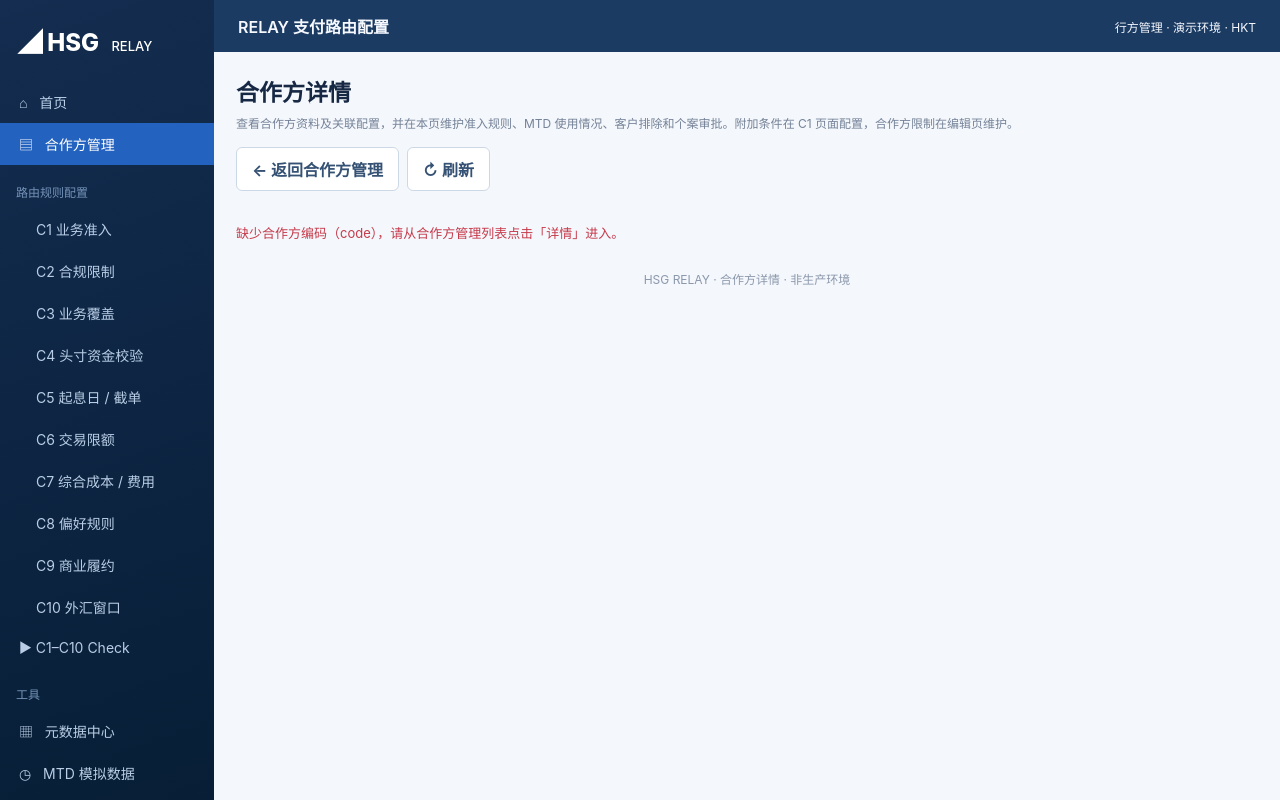
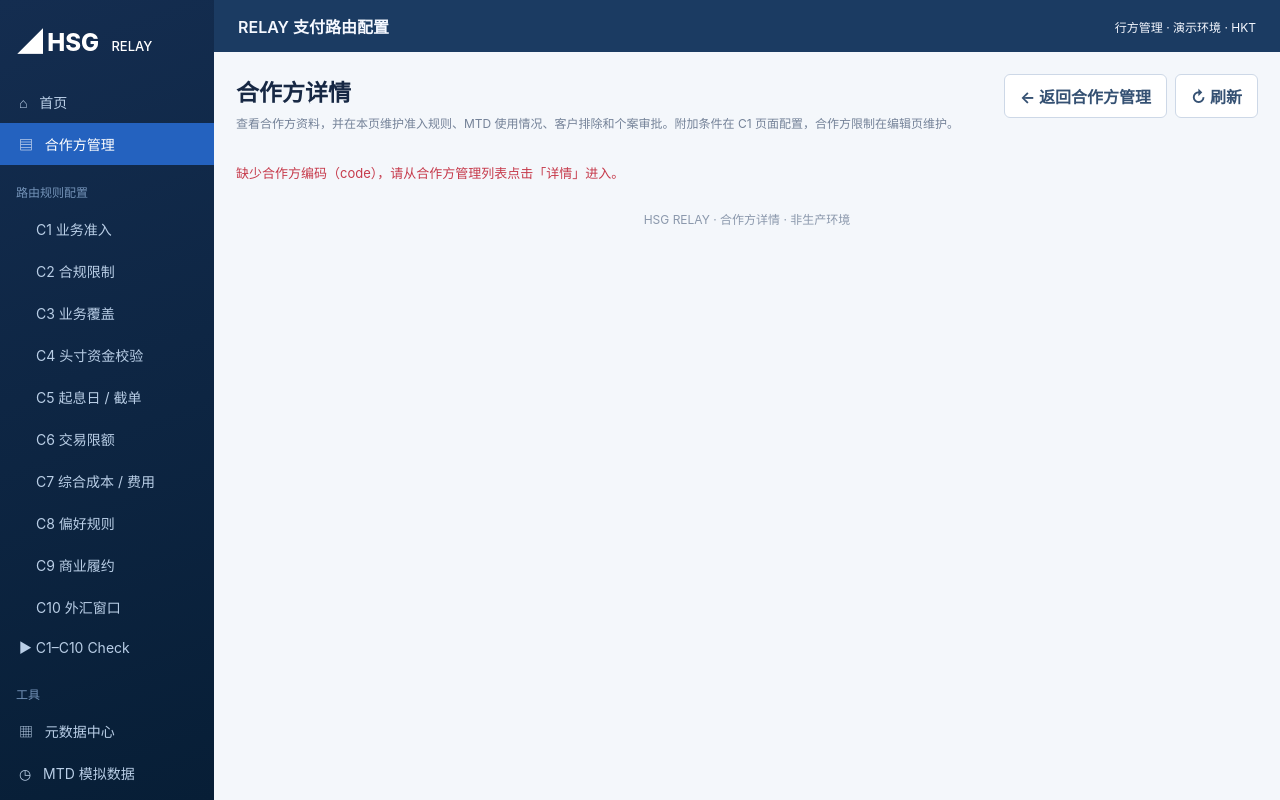
Before and after one commit to jacklau1688523/hsg-relay-demo, a Spring Boot app: page /provider-detail.html in a window 1280 px wide. Run offline with Spring Boot 4, Linux system fonts and the light colour scheme.

Commit message:
c1 配置优化

```diff
--- a/src/main/resources/static/provider-detail.html
+++ b/src/main/resources/static/provider-detail.html
@@ -154,7 +154,7 @@
             <div class="toplinks"><a href="/providers.html">← 合作方管理</a></div>
             <div class="heading page-intro">
                 <div><h1>合作方详情</h1>
-                    <div class="muted">查看合作方资料及关联配置，并在本页维护准入规则、MTD 使用情况、客户排除和个案审批。附加条件在 C1 页面配置，合作方限制在编辑页维护。
+                    <div class="muted">查看合作方资料，并在本页维护准入规则、MTD 使用情况、客户排除和个案审批。附加条件在 C1 页面配置，合作方限制在编辑页维护。
                     </div>
                 </div>
                 <div class="actions">
@@ -177,7 +177,6 @@
                                 <button type="button" class="tab" data-tab="usage">MTD 使用情况</button>
                                 <button type="button" class="tab" data-tab="exclusions">客户排除管理</button>
                                 <button type="button" class="tab" data-tab="approvals">个案审批管理</button>
-                                <button type="button" class="tab" data-tab="related">关联配置</button>
                                 <button type="button" class="tab" data-tab="restrictions">合作方限制</button>
                                 <button type="button" class="tab" data-tab="audit">变更记录</button>
                             </div>
@@ -186,7 +185,6 @@
                             <div id="usageView" class="hidden"></div>
                             <div id="exclusionsView" class="hidden"></div>
                             <div id="approvalsView" class="hidden"></div>
-                            <div id="relatedView" class="hidden"></div>
                             <div id="restrictionsView" class="hidden"></div>
                             <div id="auditView" class="hidden"></div>
                         </div>
--- a/src/main/resources/static/provider-detail.js
+++ b/src/main/resources/static/provider-detail.js
@@ -1,18 +1,14 @@
 'use strict';
-// 合作方详情：/provider-detail.html?code=合作方编码[&tab=appetites|usage|exclusions|approvals|related|restrictions|audit]
+// 合作方详情：/provider-detail.html?code=合作方编码[&tab=appetites|usage|exclusions|approvals|restrictions|audit]
 // 基础资料只读；准入规则、MTD、客户排除和个案审批在本页按合作方管理。
 const state = {view: null, tags: [], tab: 'base', request: 0};
 const params = new URLSearchParams(location.search);
 const code = params.get('code');
-const TABS = ['base', 'appetites', 'usage', 'exclusions', 'approvals', 'related', 'restrictions', 'audit'];
+const TABS = ['base', 'appetites', 'usage', 'exclusions', 'approvals', 'restrictions', 'audit'];
 
 // 打开独立编辑页；带 tab 时直接切到对应页签
 function editHref(tab) {
     return `/provider-edit.html?code=${encodeURIComponent(state.view.provider.code)}${tab ? `&tab=${tab}` : ''}`;
-}
-
-function table(headers, rows) {
-    return `<div class="tablewrap"><table><thead><tr>${headers.map(h => `<th>${esc(h)}</th>`).join('')}</tr></thead><tbody>${rows.length ? rows.map(row => `<tr>${row.map(c => `<td>${esc(c)}</td>`).join('')}</tr>`).join('') : `<tr><td colspan="${headers.length}">暂无配置</td></tr>`}</tbody></table></div>`;
 }
 
 function pretty(text) {
@@ -21,10 +17,6 @@ function pretty(text) {
     } catch {
         return text || '无';
     }
-}
-
-function section(title, href, body) {
-    return `<div class="subheading">${title} ${href ? `<a href="${href}">去维护 ↗</a>` : ''}</div>${body}`;
 }
 
 function fact(label, value) {
@@ -171,24 +163,6 @@ function renderApprovals({rows, clients}) {
         + `<div class="tablewrap"><table><thead><tr><th>ID</th><th>客户</th><th>流转类别</th><th>审批编号</th><th>生效时间</th><th>失效时间</th><th>状态</th><th>操作</th></tr></thead><tbody>${rows.map(x => {const active=x.effectiveFrom<=now&&x.expiresAt>now;return `<tr><td>#${x.id}</td><td>${esc(x.clientId)}</td><td>${esc(x.flowCategory)}</td><td>${esc(x.approvalReference)}</td><td>${esc(x.effectiveFrom)}</td><td>${esc(x.expiresAt)}</td><td>${active?'<span class="badge pass">有效</span>':'已失效 / 未生效'}</td><td>${active?`<button type="button" class="btn secondary tiny" data-revoke="${x.id}">撤销</button>`:'—'}</td></tr>`;}).join('')||'<tr><td colspan="8">当前合作方暂无个案审批记录</td></tr>'}</tbody></table></div><div class="err" id="approvalError" role="alert"></div><div class="good" id="approvalGood" role="status"></div>`;
 }
 
-function renderRelated(d) {
-    $('relatedView').innerHTML = `<div class="notice">以下为当前已保存配置。修改配置后可刷新本页重新检查上线条件；最终候选仍须通过完整 C1–C10 校验。</div>`
-        + section(`C1 业务准入 · ${d.appetites.length} 条`, `/provider-detail.html?code=${encodeURIComponent(code)}&tab=appetites`, table(
-            ['流转类别', '币种', '国家', '准入方式', '状态', '生效时间', '截止时间'],
-            d.appetites.map(a => [a.flowCategory, a.currency, a.bankCountry, a.action, a.enabled ? '启用' : '停用', a.effectiveFrom, a.effectiveTo])))
-        + section(`C3 业务覆盖 · ${d.reaches.length} 条`, '/c3.html', table(
-            ['币种', '国家', '地区', '银行范围', '扣费方式', '状态'],
-            d.reaches.map(r => [r.currency, r.country, r.region, r.bics.length ? r.bics.join(', ') : 'ALL', r.charges.join('/'), r.enabled === false ? '停用' : '启用'])))
-        + section(`C7 手续费 · ${d.fees.length} 条`, '/routing.html#configPanel', table(
-            ['交易币种', '扣费方式', '费用币种', '固定费', '比例费率', '最低 / 最高', '电报费', '中间行费'],
-            d.fees.map(f => [f.currency, f.charge, f.feeCurrency, f.fixed, `${f.rate * 100}%`, `${f.minimum} / ${f.maximum ?? '无上限'}`, f.cable, f.intermediary])))
-        + `<div class="subheading">C2 合作方限制 · ${d.restrictions.length} 条</div>`
-        + `<div class="notice">合作方限制明细见本页「合作方限制」页签；新增 / 编辑 / 启停在编辑页的「合作方限制」页签操作。</div>`
-        + section('C10 可配置外汇渠道', '/routing.html#configPanel', table(
-            ['渠道', '扣账 / 交易', '星期', '香港窗口', '点差 bps'],
-            d.fxWindows.map(w => [w.provider, `${w.debit} / ${w.payment}`, w.days.join(','), `${w.start}–${w.end}`, `${w.spreadBps} + ${w.extraBps}`])));
-}
-
 function renderRestrictions(rows) {
     const list = rows.length ? rows.map(r => {
         const [label, reason] = restrictTypes[r.restrictionType] || [];
@@ -212,18 +186,17 @@ function renderAudit(data) {
         : '<div class="notice">暂无合作方基础信息或能力标签变更记录。</div>';
 }
 
-// 各页签的数据来源：准入规则、合作方限制取列表后按合作方筛选；关联配置、变更记录取合作方管理的聚合接口；
+// 各页签的数据来源：准入规则、合作方限制取列表后按合作方筛选；变更记录取合作方管理的聚合接口；
 // MTD 取全部记录按合作方筛选，并取本合作方的准入规则用于显示月度上限与当月剩余额度
 const LOAD = {
     appetites: () => api(`/appetites?providerCode=${encodeURIComponent(code)}`),
     usage: async () => { const [rows, rules] = await Promise.all([api('/usage'), api(`/appetites?providerCode=${encodeURIComponent(code)}`)]); return {rows: rows.filter(x => x.providerCode === code), rules}; },
     exclusions: async () => { const [rows, clients] = await Promise.all([api(`/exclusions?providerCode=${encodeURIComponent(code)}`), api('/clients')]); return {rows, clients}; },
     approvals: async () => { const [rows, clients] = await Promise.all([api(`/approvals?providerCode=${encodeURIComponent(code)}`), api('/clients')]); return {rows, clients}; },
-    related: () => api(`/provider-management/${encodeURIComponent(code)}/related`),
     restrictions: async () => (await api('/c2/restrictions')).filter(r => r.providerCode === code),
     audit: () => api(`/provider-management/${encodeURIComponent(code)}/audit`)
 };
-const RENDER = {appetites: renderAppetites, usage: renderUsage, exclusions: renderExclusions, approvals: renderApprovals, related: renderRelated, restrictions: renderRestrictions, audit: renderAudit};
+const RENDER = {appetites: renderAppetites, usage: renderUsage, exclusions: renderExclusions, approvals: renderApprovals, restrictions: renderRestrictions, audit: renderAudit};
 
 // silent：重读期间保留已显示的内容，不先换成「正在加载…」
 async function activate(tab, silent = false) {
--- a/src/main/resources/static/provider-edit.js
+++ b/src/main/resources/static/provider-edit.js
@@ -63,7 +63,7 @@ async function activate(tab) {
     if (tab === 'base') return;
     const container = $('restrictionsView');
     if (!state.code) {
-        container.innerHTML = '<div class="notice">保存合作方后可配置合作方限制。关联配置和变更记录在合作方详情页查看。</div>';
+        container.innerHTML = '<div class="notice">保存合作方后可配置合作方限制。变更记录在合作方详情页查看。</div>';
         return;
     }
     await loadRestrictions(state.code, ++state.request);
```
Also changed, not shown: 1 other file.
